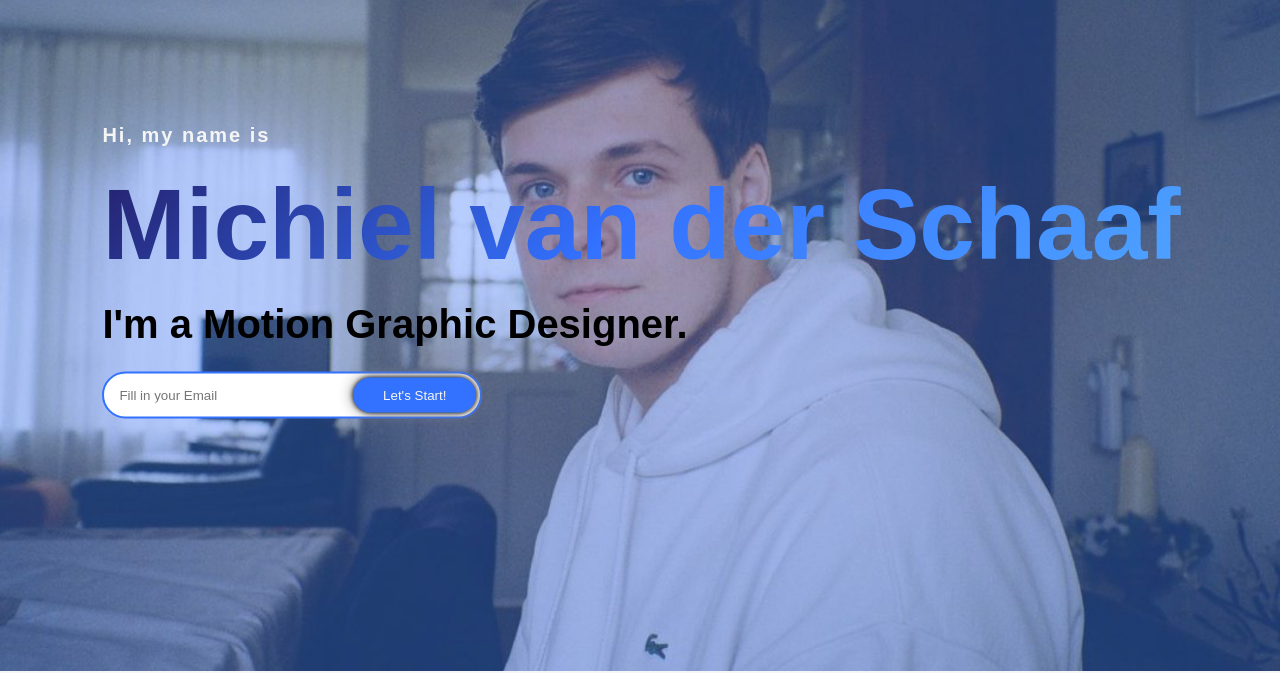
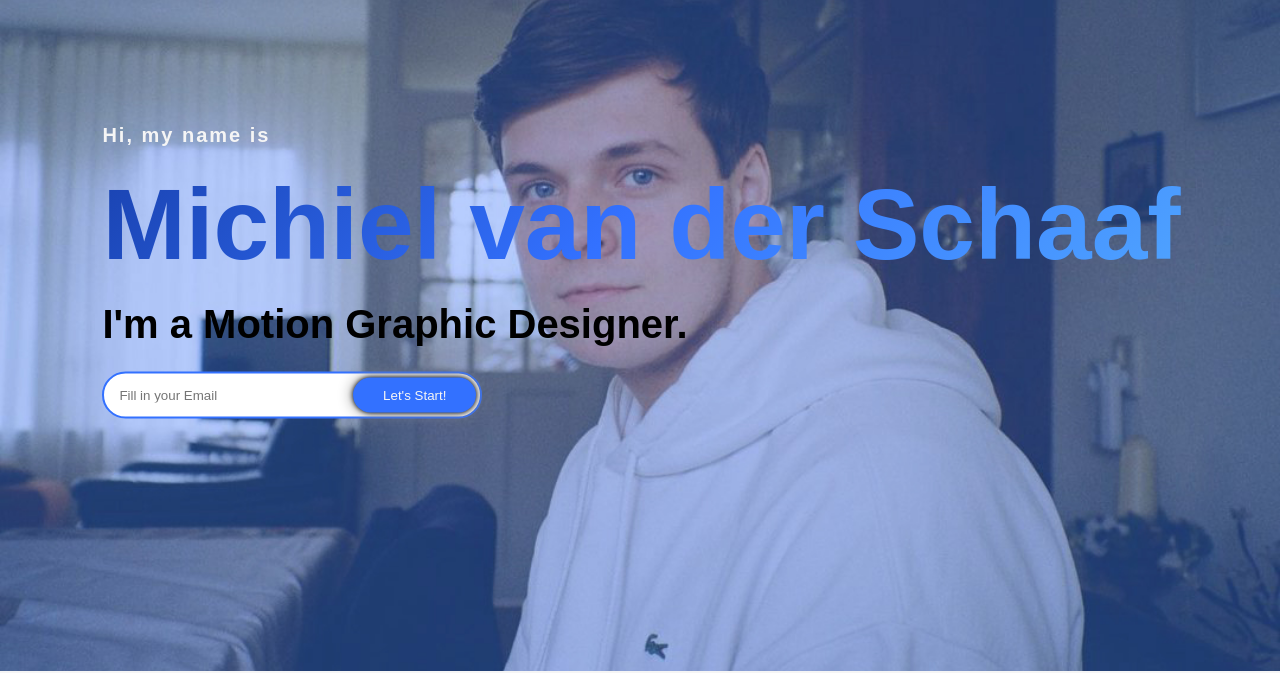
Before and after one commit to scaeve/Portfolio, a plain HTML site: page index.html in a window 1280 px wide. Shown: the part 129-802 px from the top of the page. Drawn offline with Linux system fonts and the light colour scheme.

Commit message:
updated the gradient

```diff
--- a/style.css
+++ b/style.css
@@ -436,7 +436,7 @@ footer p:nth-child(2){
 	text-transform: none;
 	background-image: linear-gradient(
 	  -225deg,
-	  #231557 0%,
+	  #163ca5 0%,
 	  #3371FF 29%,
 	  #5ab7ff 67%,
 	  #183ac6 100%
```
